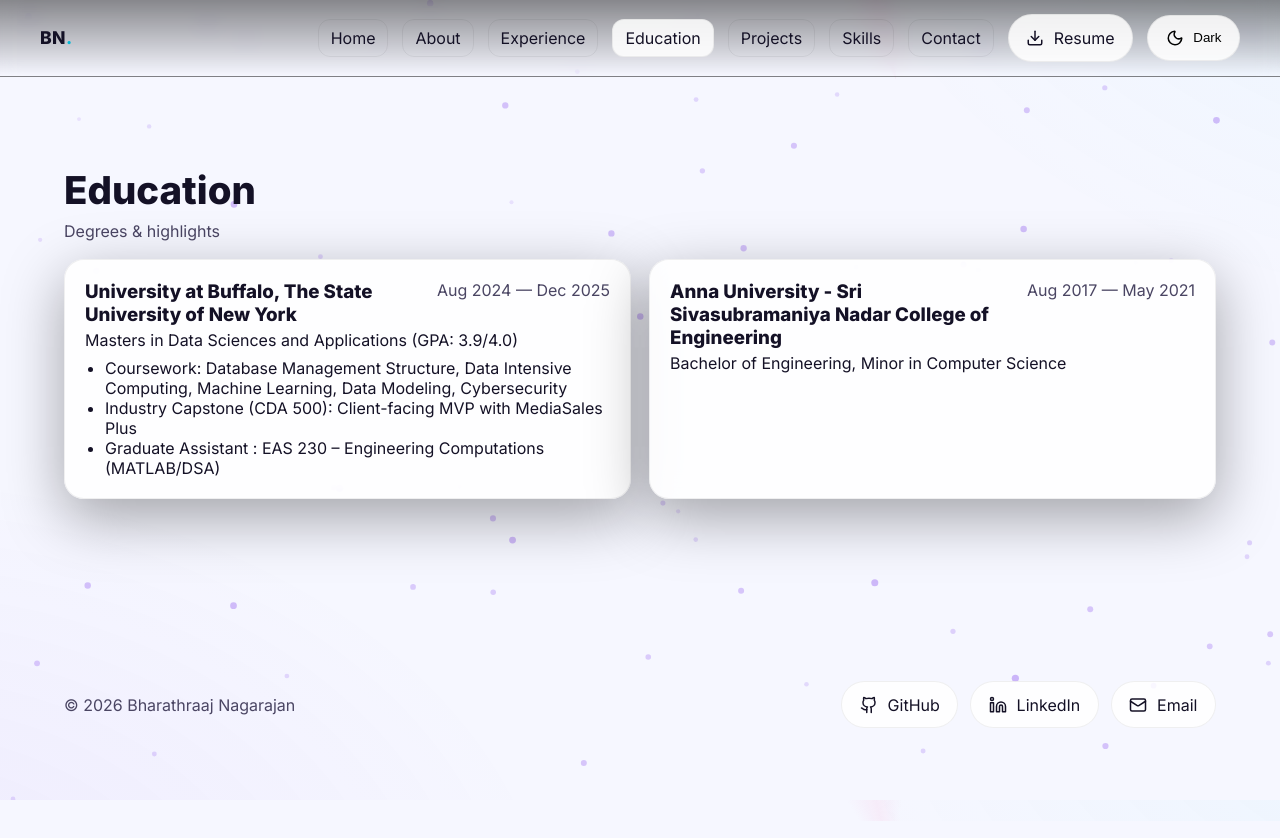
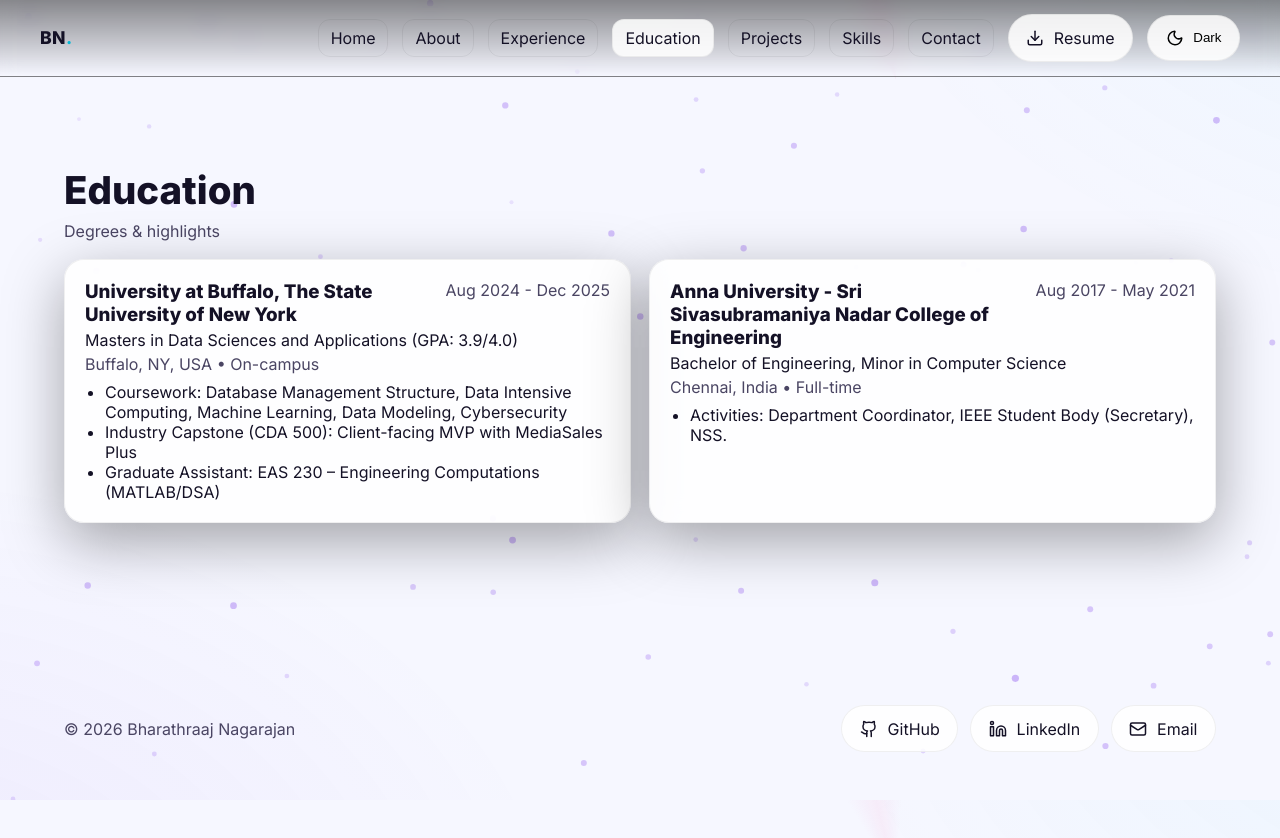
Before and after one commit to BharathraajNagarajan/Bharath-portfolio, a React (Vite) app: page /education in a window 1280 px wide. Shown: the top 838 px of the page. Built offline with nearby package versions, Linux system fonts and the light colour scheme.

Commit message:
Fix formatting and enhance education details
Updated formatting and added details for education entries.

```diff
--- a/src/pages/Education.jsx
+++ b/src/pages/Education.jsx
@@ -4,22 +4,24 @@ const schools = [
   {
     name: "University at Buffalo, The State University of New York",
     degree: "Masters in Data Sciences and Applications (GPA: 3.9/4.0)",
-    when: "Aug 2024 — Dec 2025",
+    when: "Aug 2024 - Dec 2025",
     location: "Buffalo, NY, USA",
     mode: "On-campus",
     details: [
       "Coursework: Database Management Structure, Data Intensive Computing, Machine Learning, Data Modeling, Cybersecurity",
       "Industry Capstone (CDA 500): Client-facing MVP with MediaSales Plus",
-      "Graduate Assistant : EAS 230 – Engineering Computations (MATLAB/DSA)"
+      "Graduate Assistant: EAS 230 – Engineering Computations (MATLAB/DSA)"
     ]
   },
   {
     name: "Anna University - Sri Sivasubramaniya Nadar College of Engineering",
     degree: "Bachelor of Engineering, Minor in Computer Science",
-    when: "Aug 2017 — May 2021",
+    when: "Aug 2017 - May 2021",
     location: "Chennai, India",
     mode: "Full-time",
-    details: []
+    details: [
+      "Activities: Department Coordinator, IEEE Student Body (Secretary), NSS."
+    ]
   }
 ]
 
@@ -44,16 +46,19 @@ export default function Education() {
               e.currentTarget.style.setProperty('--rx', '0deg')
             }}
           >
-            {/* Top row: School (left) + Dates (right) */}
             <div style={{ display: 'flex', justifyContent: 'space-between', gap: 14 }}>
               <h3 style={{ marginBottom: 4, marginTop: 0 }}>{s.name}</h3>
               <p className="mute" style={{ margin: 0, whiteSpace: 'nowrap' }}>{s.when}</p>
             </div>
 
-            {/* Degree line */}
             <p style={{ margin: 0 }}>{s.degree}</p>
 
-            {/* Details bullets */}
+            {s.location && s.mode && (
+              <p className="mute" style={{ marginTop: 4, marginBottom: 0 }}>
+                {s.location} • {s.mode}
+              </p>
+            )}
+
             {s.details && s.details.length > 0 && (
               <ul style={{ marginTop: 8, paddingLeft: 20, marginBottom: 0 }}>
                 {s.details.map((detail, index) => (
```
